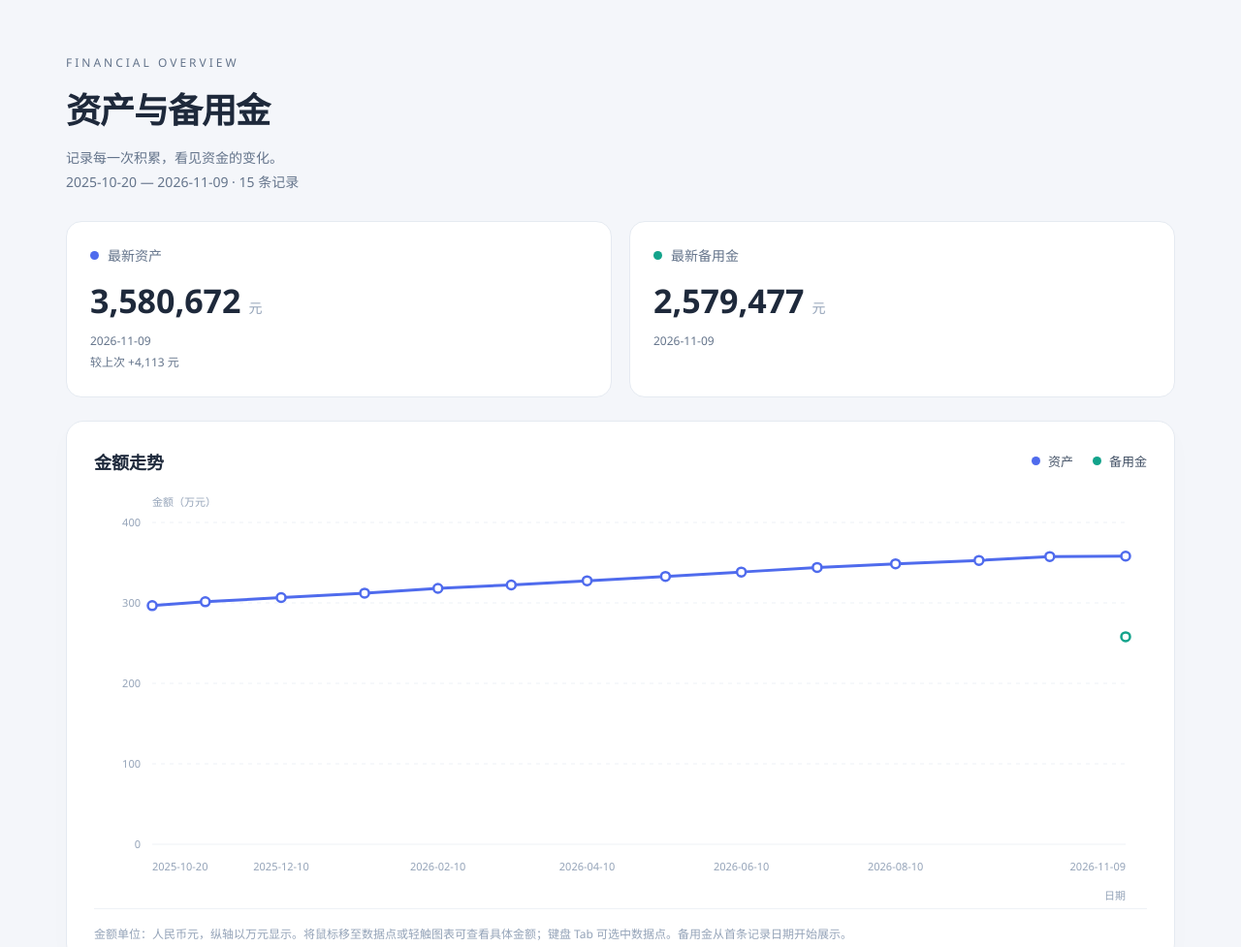
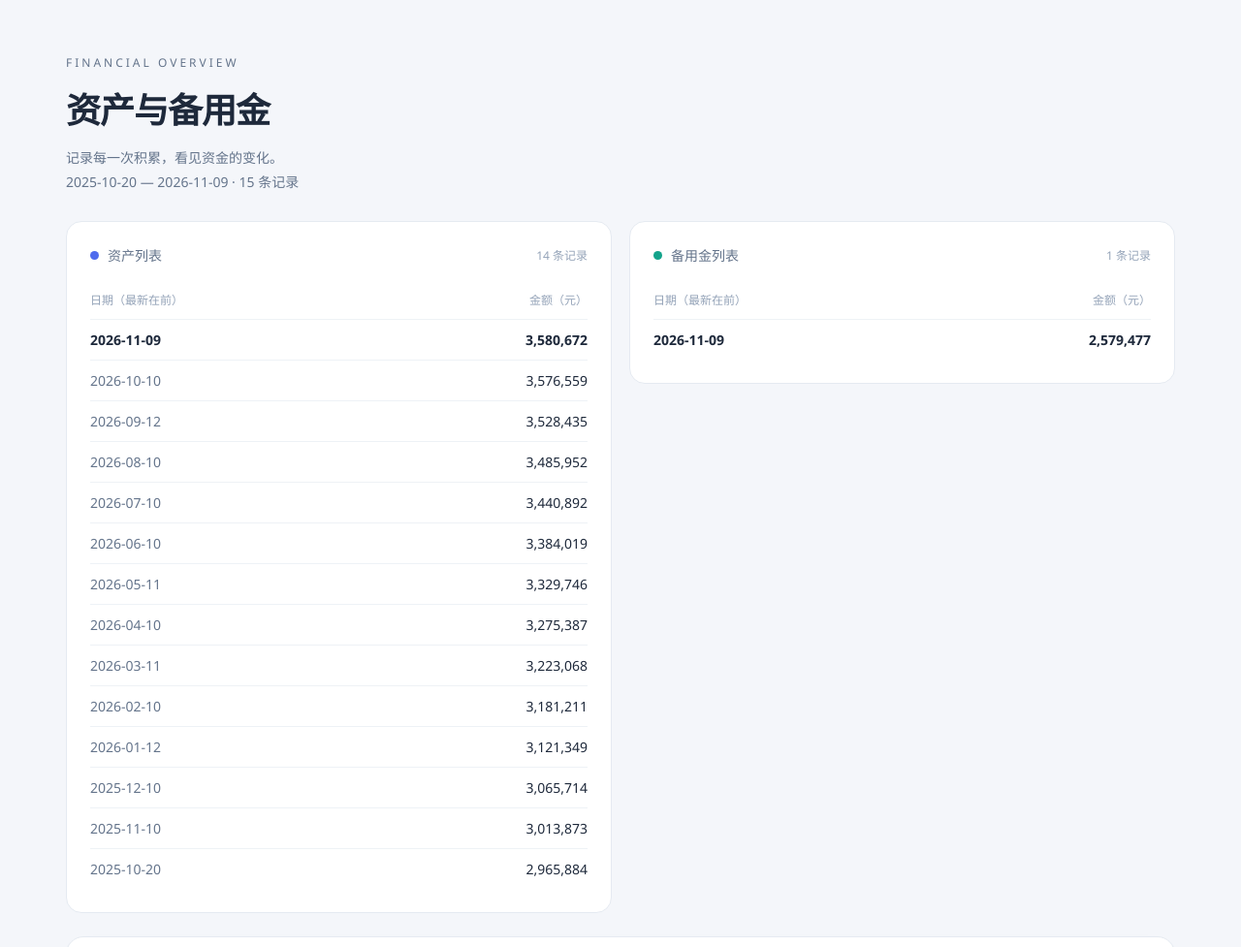
Before and after one commit to liuying1129/financial-situation, a plain HTML site: page index.html in a window 1280 px wide. Shown: the top 977 px of the page at 97% size. Drawn offline with Linux system fonts and the light colour scheme.

Commit message:
增加 “资产列表”和“备用金列表”

```diff
--- a/index.html
+++ b/index.html
@@ -16,13 +16,19 @@
     .eyebrow { color: #64748b; font-size: 12px; letter-spacing: 3px; margin-bottom: 12px; }
     h1 { margin: 0; font-size: clamp(26px, 4vw, 36px); font-weight: 650; letter-spacing: -1px; }
     .subtitle { color: #64748b; font-size: 14px; line-height: 1.8; margin: 12px 0 28px; }
-    .summary { display: grid; grid-template-columns: repeat(2, 1fr); gap: 18px; margin-bottom: 24px; }
+    .summary { display: grid; grid-template-columns: repeat(2, minmax(0, 1fr)); gap: 18px; margin-bottom: 24px; align-items: start; }
     .stat { background: white; padding: 24px; border: 1px solid #e5eaf1; border-radius: 16px; }
     .stat-title { display: flex; align-items: center; gap: 9px; font-size: 14px; color: #64748b; }
     .dot { width: 9px; height: 9px; background: var(--color); border-radius: 50%; display: inline-block; flex-shrink: 0; }
-    .value { font-size: clamp(25px, 4vw, 34px); font-weight: 650; margin: 14px 0 8px; font-variant-numeric: tabular-nums; }
-    .value small { font-size: 14px; color: #94a3b8; font-weight: 400; margin-left: 8px; }
-    .stat-note { color: #64748b; font-size: 12px; line-height: 1.8; }
+    .record-count { margin-left: auto; font-size: 12px; color: #94a3b8; }
+    .records { width: 100%; border-collapse: collapse; margin-top: 16px; font-size: 14px; font-variant-numeric: tabular-nums; }
+    .records th { color: #94a3b8; font-size: 12px; font-weight: 400; text-align: left; }
+    .records th, .records td { padding: 11px 0; border-bottom: 1px solid #eef2f6; }
+    .records th:last-child, .records td:last-child { text-align: right; }
+    .records td:first-child { color: #64748b; }
+    .records tbody tr:first-child td { font-weight: 600; color: #1e293b; }
+    .records tbody tr:last-child td { border-bottom: 0; }
+    .empty { color: #94a3b8; font-size: 14px; }
     .panel { background: white; border: 1px solid #e5eaf1; border-radius: 18px; padding: 28px 28px 16px; box-shadow: 0 8px 30px #1e293b04; }
     .panel-head { display: flex; flex-wrap: wrap; gap: 14px; align-items: center; justify-content: space-between; }
     h2 { font-size: 18px; font-weight: 600; margin: 0; }
@@ -40,10 +46,8 @@
     footer { text-align: center; color: #94a3b8; font-size: 12px; margin-top: 24px; }
     @media (max-width: 600px) {
       main { padding: 28px 14px 24px; }
-      .summary { gap: 10px; }
+      .summary { grid-template-columns: 1fr; gap: 10px; }
       .stat { padding: 18px 14px; }
-      .value { font-size: 23px; }
-      .value small { margin-left: 3px; font-size: 12px; }
       .panel { padding: 20px 12px 14px; }
       svg { height: 360px; }
     }
@@ -54,7 +58,7 @@
     <div class="eyebrow">FINANCIAL OVERVIEW</div>
     <h1>资产与备用金</h1>
     <p class="subtitle">记录每一次积累，看见资金的变化。<br><span id="date-range"></span></p>
-    <section class="summary" id="summary" aria-label="最新金额"></section>
+    <section class="summary" id="summary" aria-label="资产与备用金记录列表"></section>
     <section class="panel" aria-label="资产与备用金趋势图">
       <div class="panel-head">
         <h2>金额走势</h2>
@@ -106,10 +110,8 @@
     const tooltip = document.getElementById('tooltip');
     document.getElementById('date-range').textContent = dates.length ? `${dates[0]} — ${dates.at(-1)} · ${all.length} 条记录` : '暂无记录';
     document.getElementById('summary').innerHTML = series.map(s => {
-      const latest = s.data.at(-1);
-      const previous = s.data.at(-2);
-      const delta = previous && latest.amount - previous.amount;
-      return `<article class="stat"><div class="stat-title"><i class="dot" style="--color:${s.color}"></i>最新${s.name}</div><div class="value">${latest ? money(latest.amount) : '—'}<small>元</small></div><div class="stat-note">${latest ? latest.date : '暂无记录'}${previous ? `<br>较上次 ${delta >= 0 ? '+' : '−'}${money(Math.abs(delta))} 元` : ''}</div></article>`;
+      const rows = [...s.data].reverse().map(d => `<tr><td>${d.date}</td><td>${money(d.amount)}</td></tr>`).join('');
+      return `<article class="stat"><div class="stat-title"><i class="dot" style="--color:${s.color}"></i>${s.name}列表<span class="record-count">${s.data.length} 条记录</span></div>${s.data.length ? `<table class="records" aria-label="${s.name}历史记录"><thead><tr><th scope="col">日期（最新在前）</th><th scope="col">金额（元）</th></tr></thead><tbody>${rows}</tbody></table>` : '<p class="empty">暂无记录</p>'}</article>`;
     }).join('');
 
     function element(tag, attrs, parent = svg) {
```
